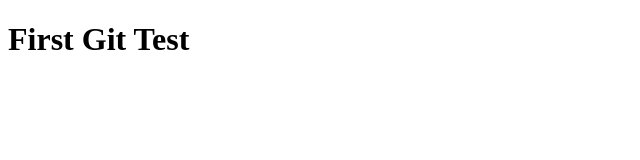
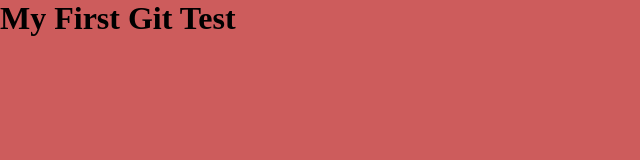
Before and after one commit to onlyonediamond/first-git, a plain HTML site: page index.html in a window 1280 px wide. Shown: the whole page, without its empty margins (0-640 px from the left). Drawn offline with Linux system fonts and the light colour scheme.

Commit message:
added style.css

```diff
--- a/index.html
+++ b/index.html
@@ -5,8 +5,9 @@
     <meta http-equiv="X-UA-Compatible" content="IE=edge">
     <meta name="viewport" content="width=device-width, initial-scale=1.0">
     <title>Git Test</title>
+    <link rel="stylesheet" href="style.css">
 </head>
 <body>
-    <h1>First Git Test</h1>
+    <h1>My First Git Test</h1>
 </body>
 </html>
--- /dev/null
+++ b/style.css
@@ -0,0 +1,9 @@
+* {
+    margin: 0;
+    padding: 0;
+    box-sizing: border-box;
+}
+
+body {
+    background-color: indianred;
+}
```
